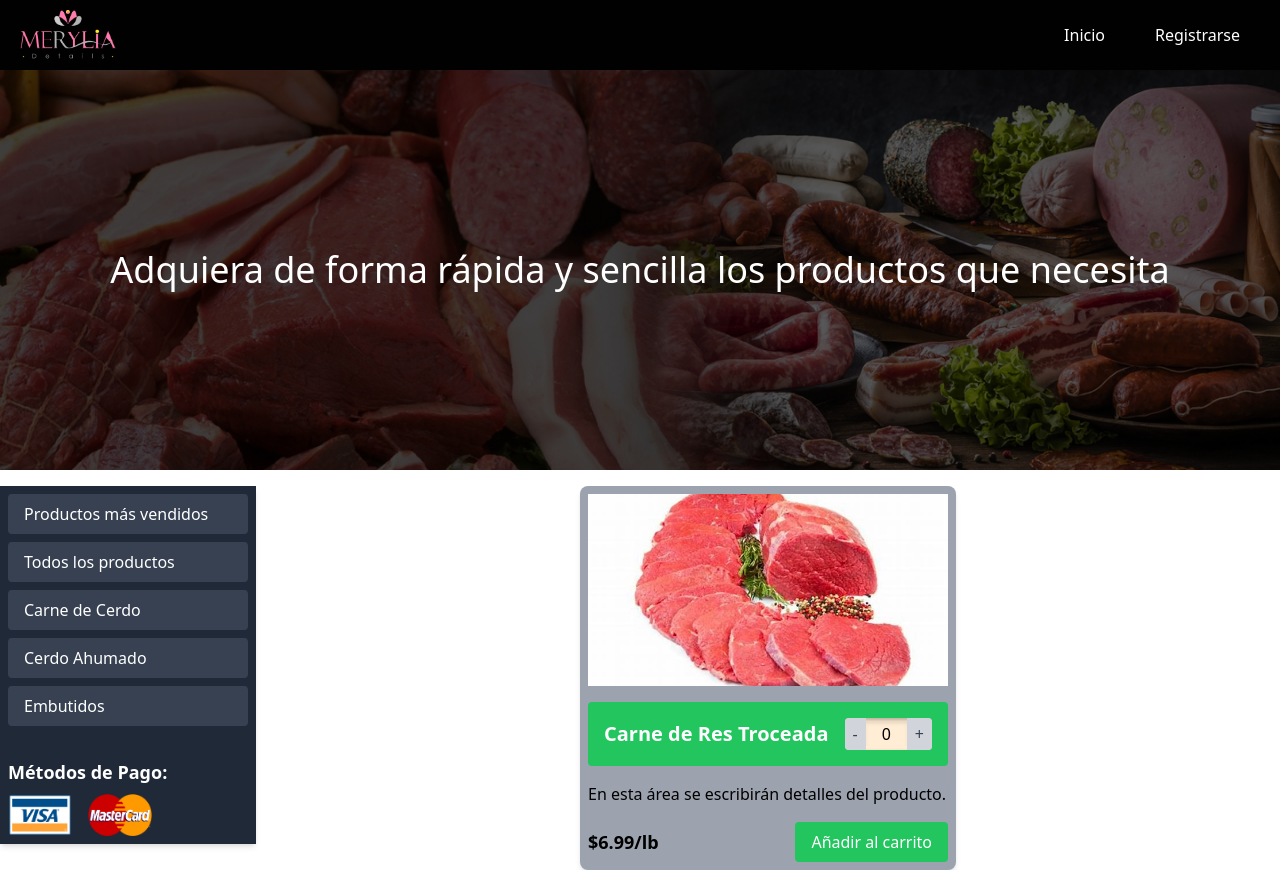
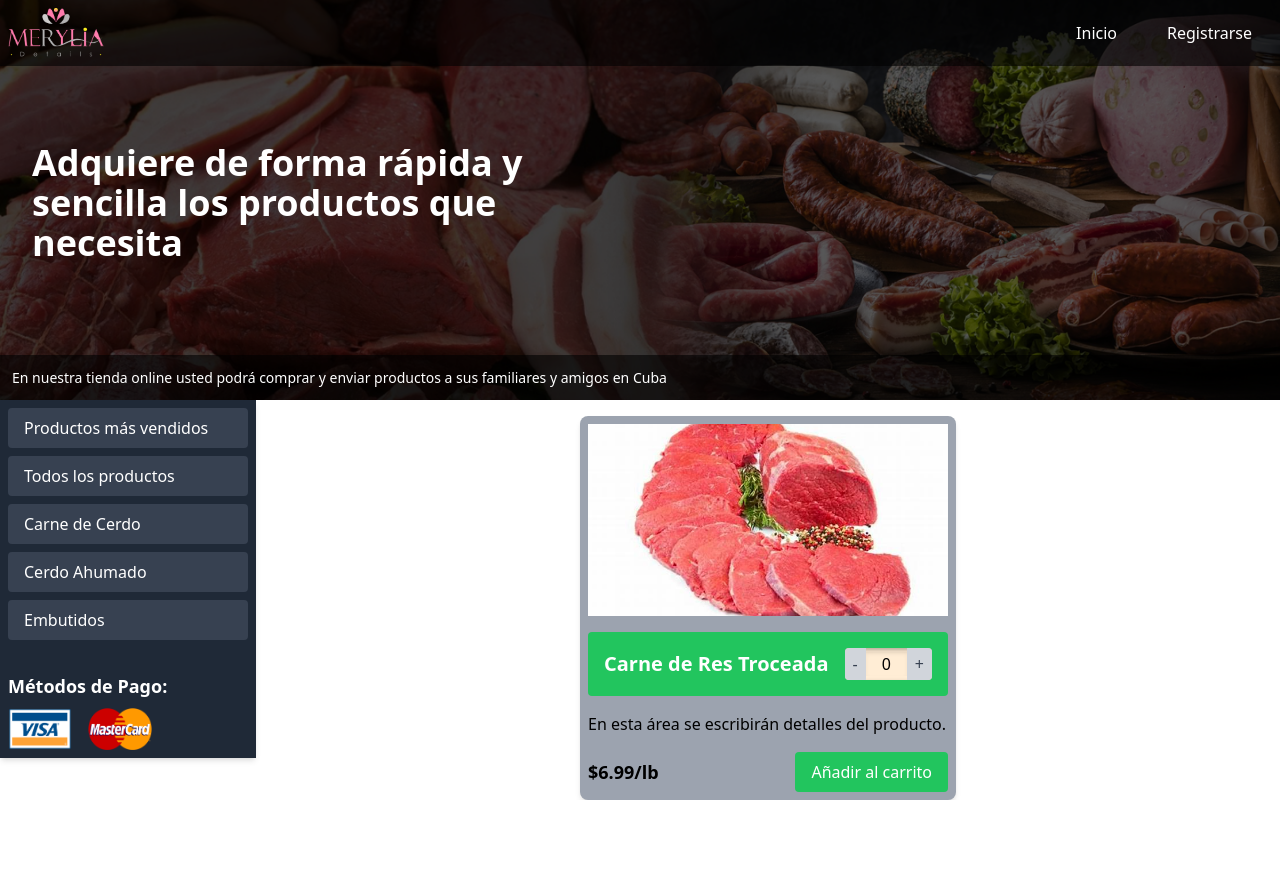
Before and after one commit to Ztaz9906/el_chuletazo_frontend, a React (Vite) app: page / in a window 1280 px wide. After the commit the page ends 800 px from the top, so only its background shows below. Built offline with nearby package versions, Linux system fonts and the light colour scheme.

Commit message:
Arreglo en el header

```diff
--- a/src/App.jsx
+++ b/src/App.jsx
@@ -1,13 +1,11 @@
-import React from "react";
+
 import Layout from "@/components/Layout";
-import ProductCard from "@/components/ProductCard";
-import Header from "@/components/Header";
-import BackPrincipal from "@/components/BackPrincipal";
+
 
 function App(){
   return(
     <Layout>
-
+      asdajsdjafhaslfgasfgasjldjas
     </Layout>
   );
 }
--- a/src/components/BackPrincipal.css
+++ b/src/components/BackPrincipal.css
@@ -5,8 +5,6 @@
     background-size: cover;
     background-position: center;
     display: flex;
-    justify-content: center;
-    align-items: center;
     color: white;
     position: relative;
   }
--- a/src/components/BackPrincipal.jsx
+++ b/src/components/BackPrincipal.jsx
@@ -1,11 +1,23 @@
-import React from 'react';
 import '@/components/BackPrincipal.css';
+import Header from "@/components/Header.jsx";
 
 const BackPrincipal = () => {
   return (
-    <div className="background">
-      <h1 className="text-white text-4xl">Adquiera de forma rápida y sencilla los productos que necesita</h1>
-    </div>
+      <div className="background flex flex-col">
+          <Header/>
+          <div className="flex-grow flex flex-col justify-center p-4 md:p-8 relative z-10">
+              <h1 className="text-white text-xl sm:text-2xl md:text-4xl font-bold leading-tight mb-4">
+                  Adquiere de forma rápida y<br/>
+                  sencilla los productos que<br/>
+                  necesita
+              </h1>
+          </div>
+          <header className="p-3 bg-black bg-opacity-60 ">
+              <h1 className="text-white text-[14px]">
+                  En nuestra tienda online usted podrá comprar y enviar productos a sus familiares y amigos en Cuba
+              </h1>
+          </header>
+      </div>
   );
 };
 
--- a/src/components/Header.css
+++ b/src/components/Header.css
@@ -8,6 +8,7 @@
   box-sizing: border-box;
   position: relative;
   z-index: 1;
+  opacity: 60%;
 }
 
 .logo-container {
--- a/src/components/Header.jsx
+++ b/src/components/Header.jsx
@@ -1,10 +1,9 @@
-import React from 'react';
-import '@/components/Header.css'; // Importa los estilos
+import '@/components/Header.css';
 import logo from '../assets/logo.png';
 
 const Header = () => {
   return (
-    <header className="header">
+    <header className=" bg-black bg-opacity-60 flex justify-between p-2">
       <div className="logo-container">
         <img src={logo} alt="Logo del negocio" className="logo" />
       </div>
--- a/src/components/Layout.jsx
+++ b/src/components/Layout.jsx
@@ -1,4 +1,3 @@
-import React from 'react';
 import Header from '@/components/Header';
 import BackPrincipal from '@/components/BackPrincipal';
 import ProductCard from '@/components/ProductCard';
@@ -7,7 +6,6 @@ import SideBar from '@/components/SideBar';
 const Layout = ({ children }) => {
   return (
     <div className="layout flex flex-col">
-      <Header />
       <BackPrincipal />
       <div className="flex">
         <SideBar/>
--- a/src/components/SideBar.jsx
+++ b/src/components/SideBar.jsx
@@ -14,7 +14,7 @@ const Sidebar = () => {
   ];
 
   return (
-    <div className="w-64 bg-gray-800 text-white h-full p-2 max-w-sm shadow-md overflow-hidden mt-4">
+    <div className="w-64 bg-gray-800 text-white h-full p-2 max-w-sm shadow-md overflow-hidden">
       <ul>
         {buttons.map((button, index) => (
           <li key={index} className="mb-2">
```
Also changed, not shown: 1 other file (tests, documents, lock files or other folders).
